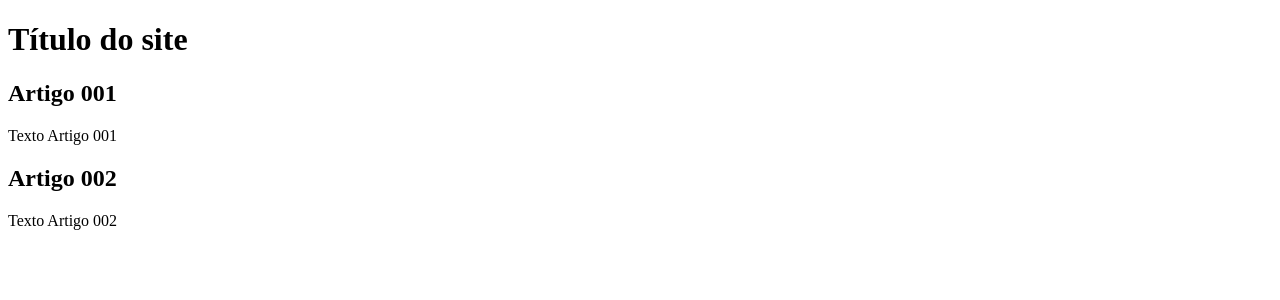
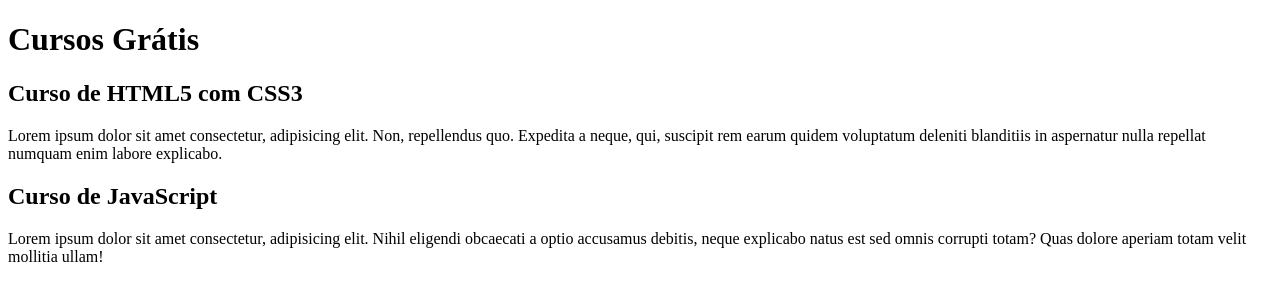
Before and after one commit to danielscarlati/projeto-site, a plain HTML site: page index.html in a window 1280 px wide. Drawn offline with Linux system fonts and the light colour scheme.

Commit message:
comecei a escrever o conteudo

```diff
--- a/index.html
+++ b/index.html
@@ -8,15 +8,15 @@
 <body>
     <main>
         <header>
-            <h1>Título do site</h1>
+            <h1>Cursos Grátis</h1>
         </header>
         <article>
-            <h2>Artigo 001</h2>
-            <p>Texto Artigo 001</p>
+            <h2>Curso de HTML5 com CSS3</h2>
+            <p>Lorem ipsum dolor sit amet consectetur, adipisicing elit. Non, repellendus quo. Expedita a neque, qui, suscipit rem earum quidem voluptatum deleniti blanditiis in aspernatur nulla repellat numquam enim labore explicabo.</p>
         </article>
         <article>
-            <h2>Artigo 002</h2>
-            <p>Texto Artigo 002</p>
+            <h2>Curso de JavaScript</h2>
+            <p>Lorem ipsum dolor sit amet consectetur, adipisicing elit. Nihil eligendi obcaecati a optio accusamus debitis, neque explicabo natus est sed omnis corrupti totam? Quas dolore aperiam totam velit mollitia ullam!</p>
         </article>
     </main>
 </body>
```
